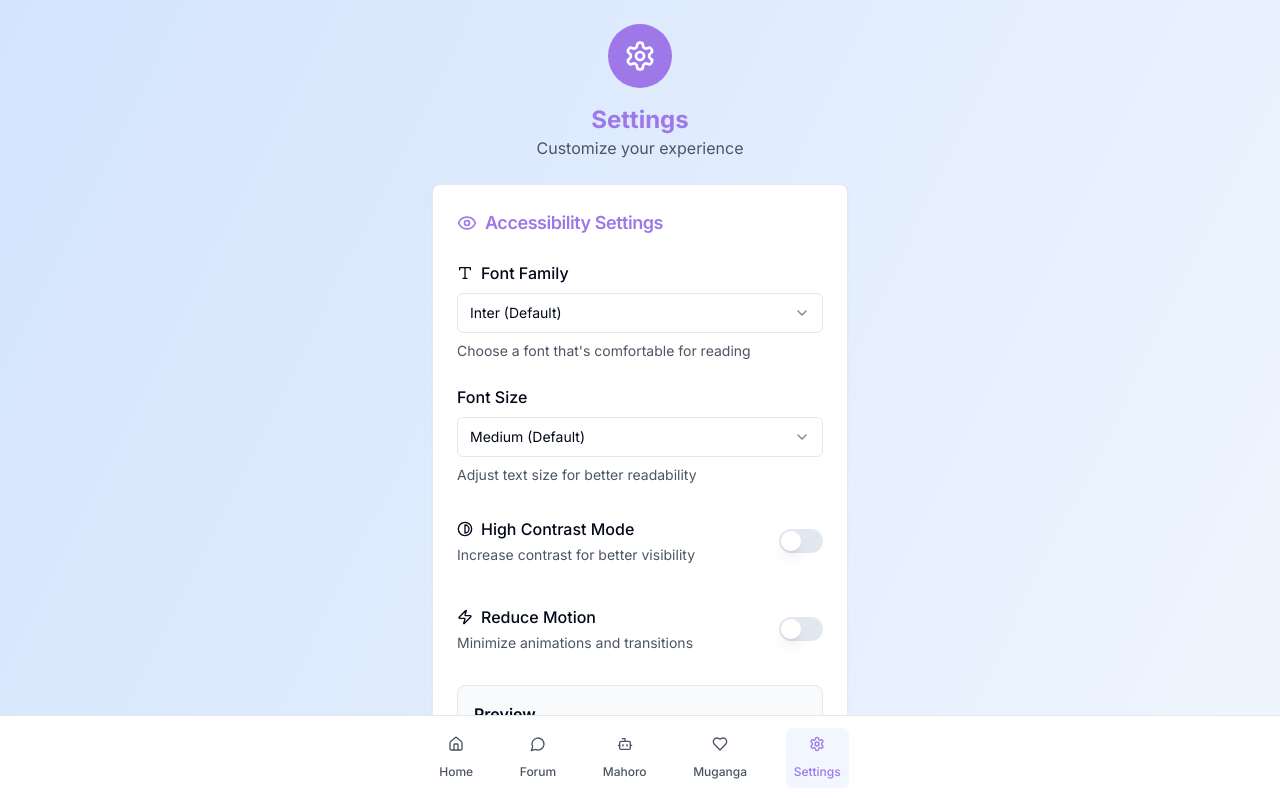
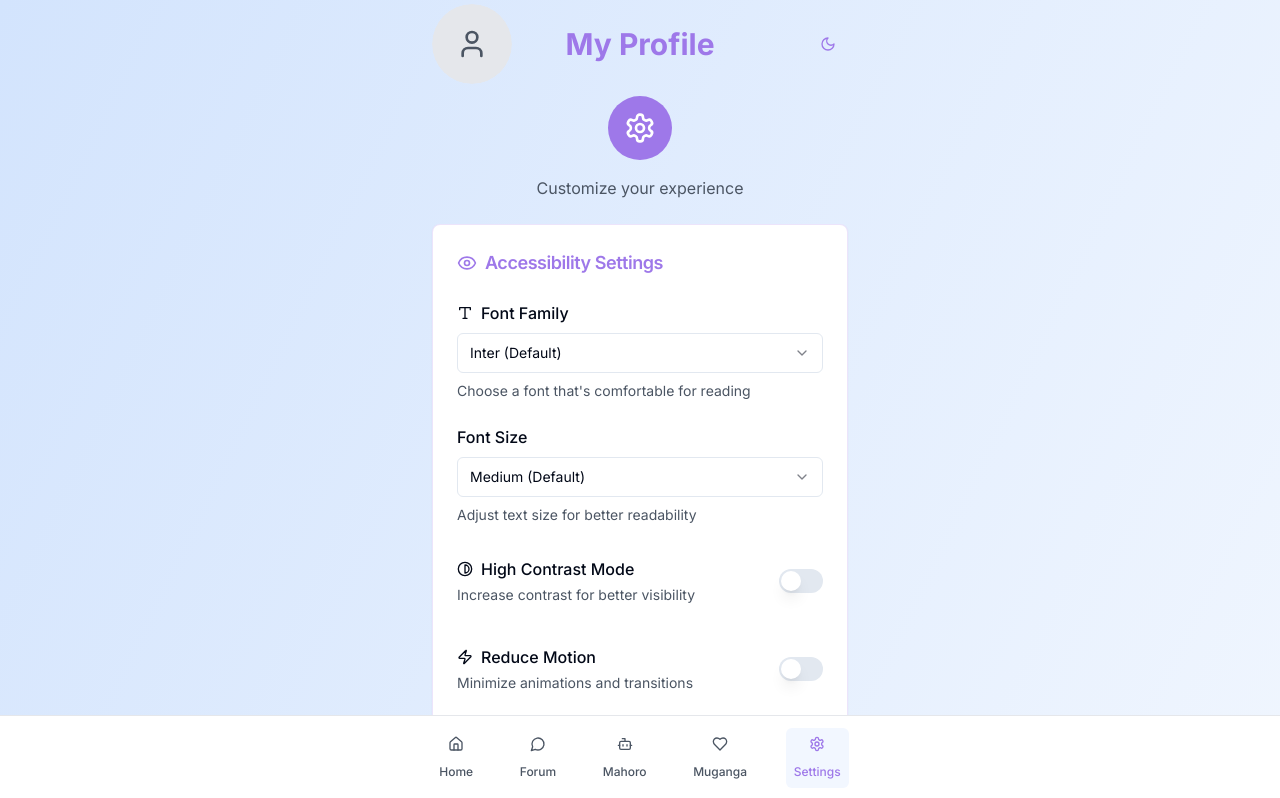
Before and after one commit to leocode09/new-hopecorehub, a React (Vite) app: page /settings in a window 1280 px wide. Shown: the top 798 px of the page. Built offline with nearby package versions, Linux system fonts and the light colour scheme.

Commit message:
Fix: Restore profile icon and theme toggle
Restored the profile icon and theme toggle to the top corners of the settings page, ensuring their functionality.

```diff
--- a/src/pages/Settings.tsx
+++ b/src/pages/Settings.tsx
@@ -1,9 +1,11 @@
+
 import { Card, CardContent, CardHeader, CardTitle } from "@/components/ui/card";
 import { Button } from "@/components/ui/button";
 import { Switch } from "@/components/ui/switch";
 import { Label } from "@/components/ui/label";
 import BottomNav from "@/components/BottomNav";
 import AccessibilitySettings from "@/components/accessibility/AccessibilitySettings";
+import ProfileHeader from "@/components/profile/ProfileHeader";
 import { useTheme } from "@/components/ThemeProvider";
 import { useUserPreferences } from "@/hooks/useUserPreferences";
 import { Settings as SettingsIcon, Moon, Sun, Globe, Volume2, Bell, Shield, Wifi, WifiOff, Smartphone } from "lucide-react";
@@ -31,14 +33,16 @@ const Settings = () => {
   return (
     <div className="min-h-screen bg-gradient-to-br from-[#D3E4FD] to-white dark:from-gray-900 dark:to-gray-800 pb-20">
       <div className="container mx-auto px-4 py-6 max-w-md">
-        {/* Header */}
-        <header className="text-center mb-6">
+        {/* Header with Profile and Theme Toggle */}
+        <ProfileHeader />
+
+        {/* Settings Title */}
+        <div className="text-center mb-6">
           <div className="mx-auto w-16 h-16 bg-[#9E78E9] rounded-full flex items-center justify-center mb-4">
             <SettingsIcon className="w-8 h-8 text-white" />
           </div>
-          <h1 className="text-2xl font-bold text-[#9E78E9]">{t('settings')}</h1>
           <p className="text-gray-600 dark:text-gray-300">Customize your experience</p>
-        </header>
+        </div>
 
         {/* Accessibility Settings */}
         <div className="mb-6">
```
